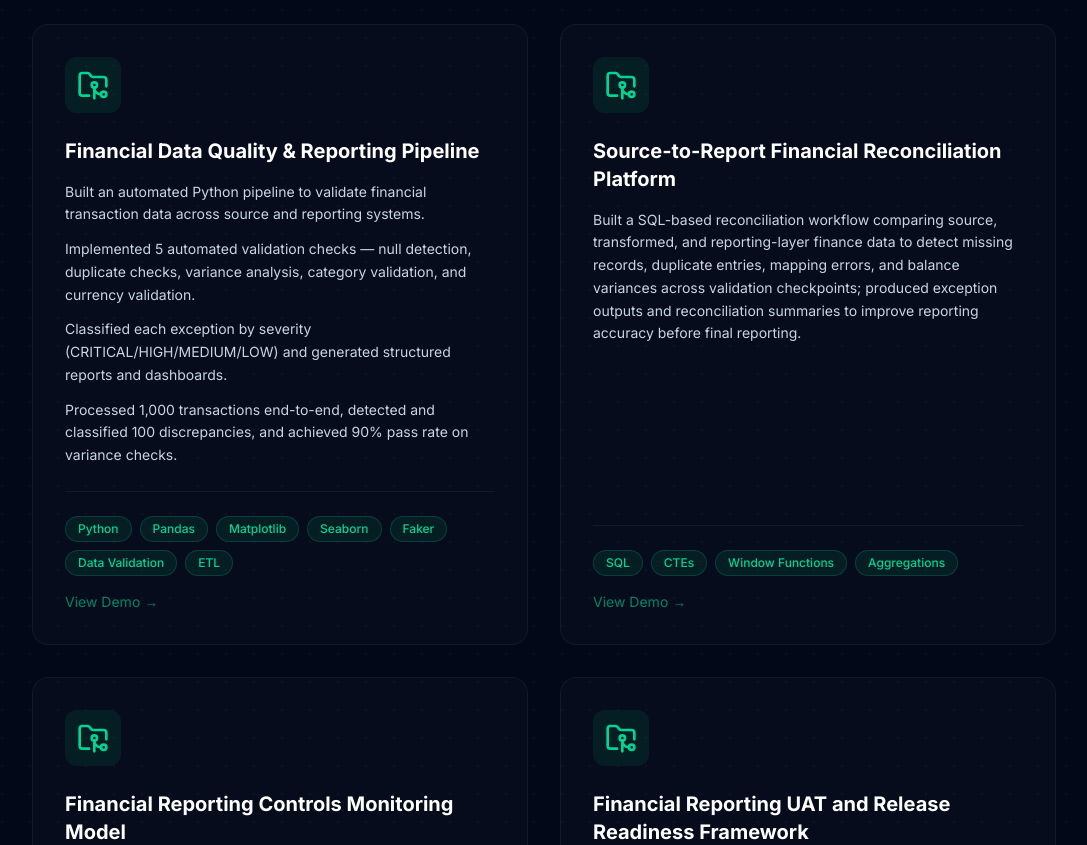
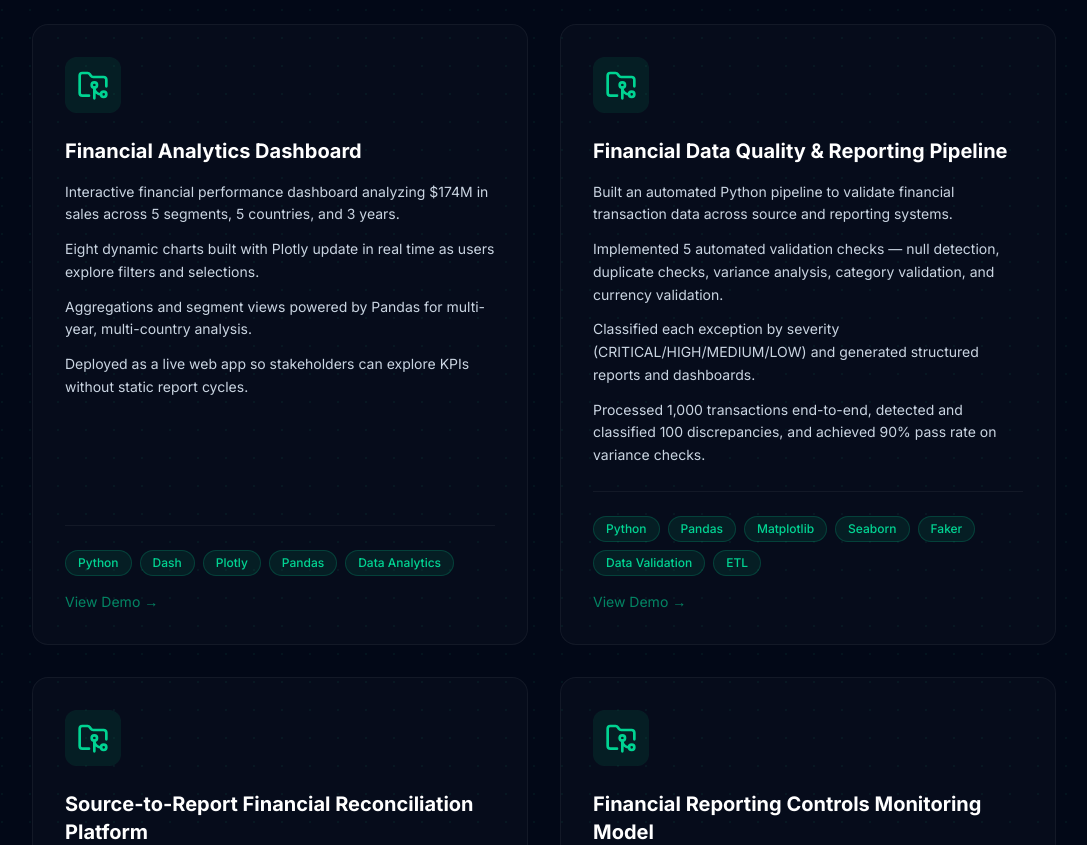
Before and after one commit to Sonawane250398/portfolio, a React (Vite) app: page / in a window 1280 px wide. Shown: the part 2300-3145 px from the top of the page, without its empty margins (96-1183 px from the left). Built offline with nearby package versions, Linux system fonts and the light colour scheme.

Commit message:
add financial dashboard project card

```diff
--- a/src/data/resume.ts
+++ b/src/data/resume.ts
@@ -61,6 +61,30 @@ export const resumeData = {
     { metric: "20%", context: "improved reporting cycle predictability" }
   ],
   projects: [
+    {
+      title: "Financial Analytics Dashboard",
+      date: "Mar 2026",
+      description:
+        "Interactive financial performance dashboard analyzing $174M in sales across 5 segments, 5 countries, and 3 years — with 8 dynamic charts that update in real time.",
+      stack: ["Python", "Dash", "Plotly", "Pandas", "Data Analytics"],
+      github: "https://github.com/Sonawane250398/financial-dashboard",
+      highlights: [
+        "$174M in sales analyzed across segments, countries, and years",
+        "5 segments · 5 countries · 3 years of performance data",
+        "8 dynamic Plotly charts with real-time updates",
+        "Python Dash app with Pandas-driven analytics"
+      ],
+      bullets: [
+        "Interactive financial performance dashboard analyzing $174M in sales across 5 segments, 5 countries, and 3 years.",
+        "Eight dynamic charts built with Plotly update in real time as users explore filters and selections.",
+        "Aggregations and segment views powered by Pandas for multi-year, multi-country analysis.",
+        "Deployed as a live web app so stakeholders can explore KPIs without static report cycles."
+      ],
+      links: [
+        { label: "Live", url: "https://financial-dashboard-bu2r.onrender.com" },
+        { label: "GitHub", url: "https://github.com/Sonawane250398/financial-dashboard" }
+      ]
+    },
     {
       title: "Financial Data Quality & Reporting Pipeline",
       date: "Jan 2026 – Mar 2026",
```
